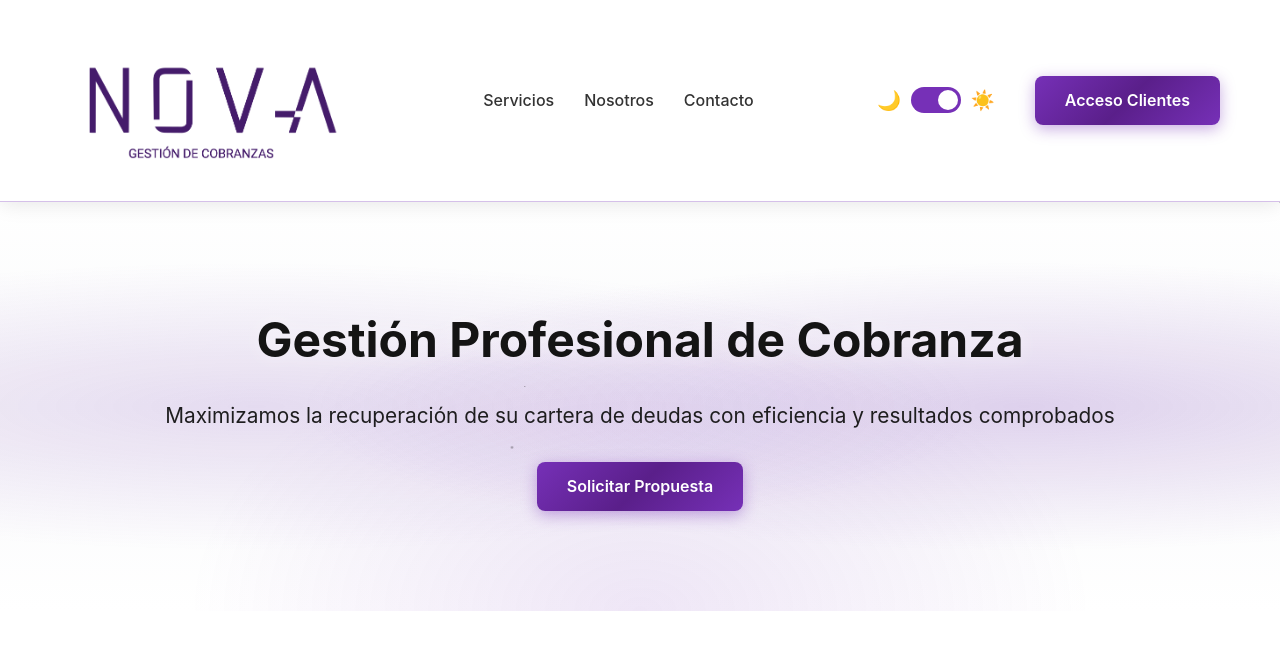
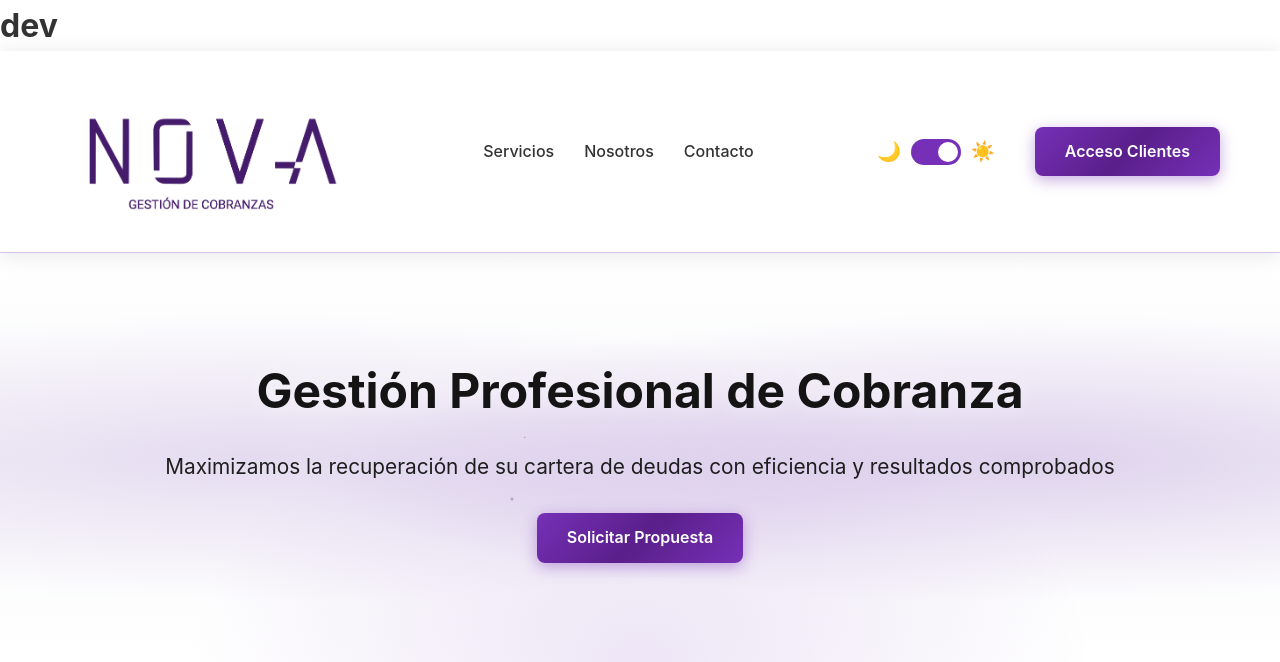
Before and after one commit to Fran55sh/gestiones, a Flask app: page / in a window 1280 px wide. Shown: the top 662 px of the page. Run offline with Flask 3, Linux system fonts and the light colour scheme.

Commit message:
minor channge CD CI test

```diff
--- a/app/templates/index.html
+++ b/app/templates/index.html
@@ -8,6 +8,7 @@
 </head>
 <body>
     <!-- Navigation -->
+     <h1>dev</h1>
     <nav>
         <div class="nav-container">
             <img src="logo.png" alt="NOVA Gestión de Cobranzas" class="logo">
```
